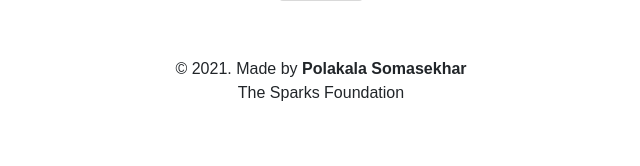
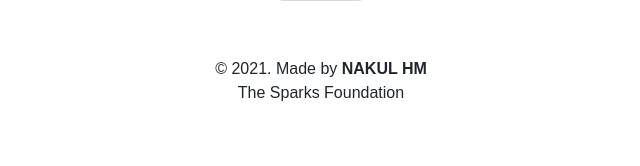
Before and after one commit to nakul444/Basic-Banking-System, a PHP site: page /selecteduserdetail.php?id=1 in a window 1280 px wide. Shown: the part 634-800 px from the top of the page, without its empty margins (319-959 px from the left). Run offline with PHP 8.4, Linux system fonts and the light colour scheme; data comes from the database, SQL or seed files in the repository.

Commit message:
selecteduserdetail.php

```diff
--- a/selecteduserdetail.php
+++ b/selecteduserdetail.php
@@ -179,7 +179,7 @@
         </form>
     </div>
     <footer class="text-center mt-5 py-2">
-        <p>&copy 2021. Made by <b>Polakala Somasekhar</b> <br> The Sparks Foundation</p>
+        <p>&copy 2021. Made by <b>NAKUL HM</b> <br> The Sparks Foundation</p>
       </footer>
 <script src="https://code.jquery.com/jquery-3.5.1.slim.min.js" integrity="sha384-DfXdz2htPH0lsSSs5nCTpuj/zy4C+OGpamoFVy38MVBnE+IbbVYUew+OrCXaRkfj" crossorigin="anonymous"></script>
 <script src="https://cdn.jsdelivr.net/npm/bootstrap@4.5.3/dist/js/bootstrap.bundle.min.js" integrity="sha384-ho+j7jyWK8fNQe+A12Hb8AhRq26LrZ/JpcUGGOn+Y7RsweNrtN/tE3MoK7ZeZDyx" crossorigin="anonymous"></script>
```
